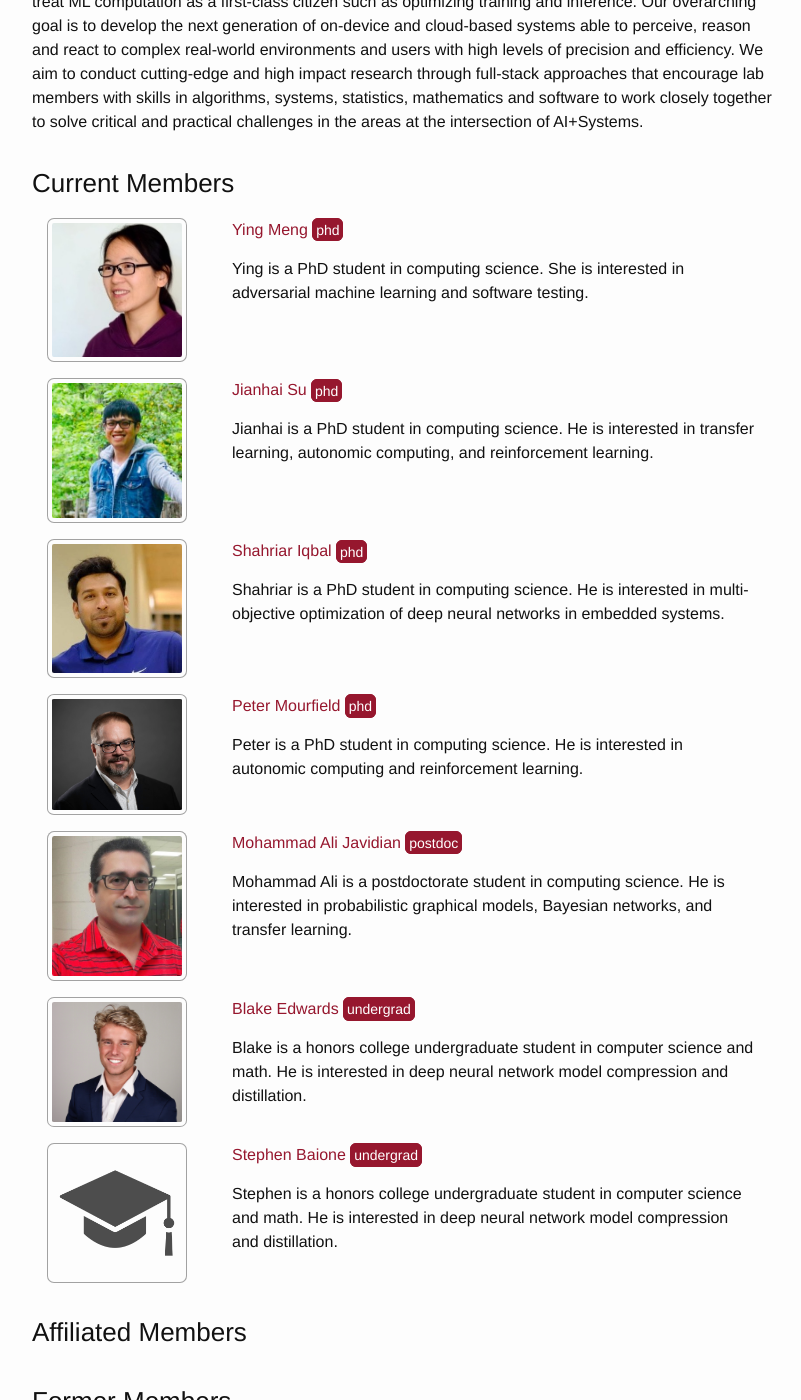
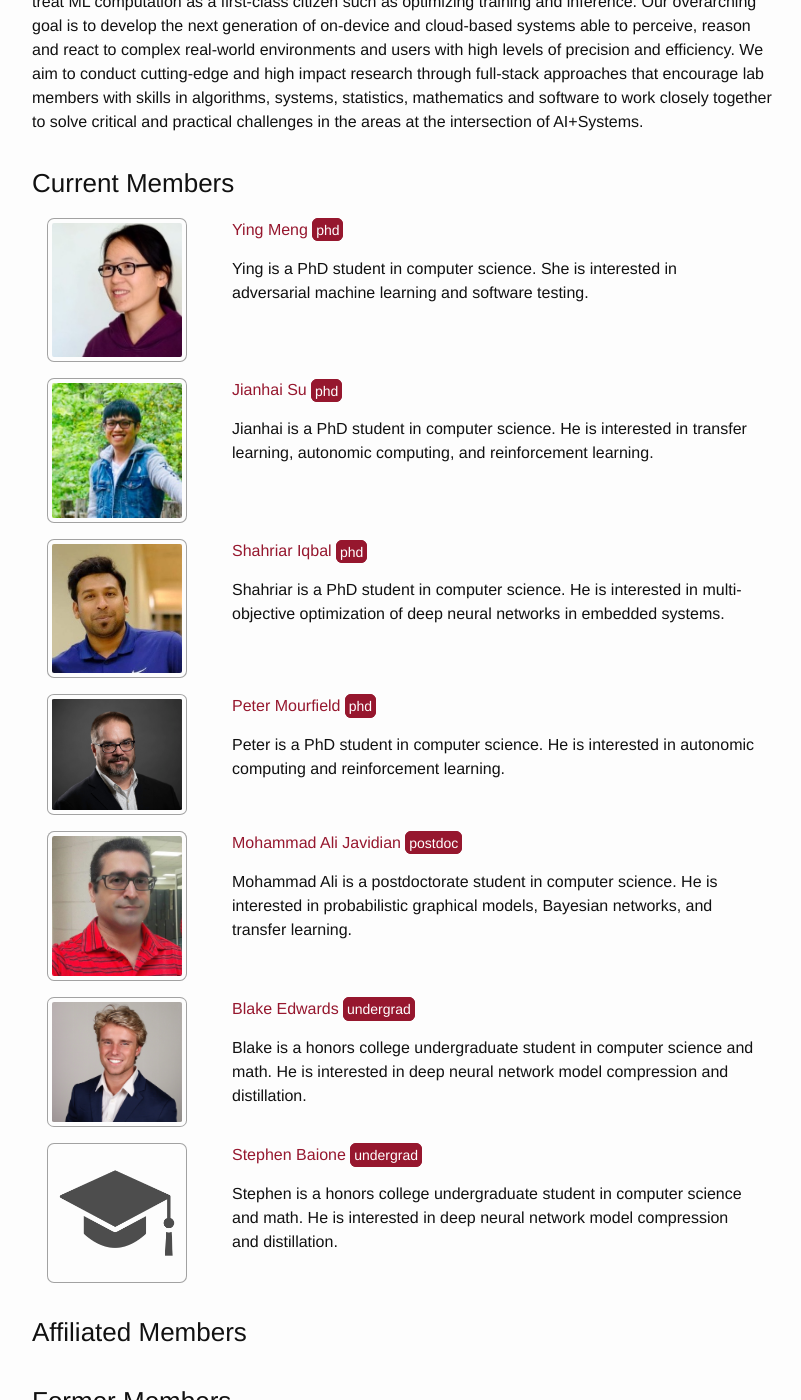
Before and after one commit to pooyanjamshidi/pooyanjamshidi.github.io, a Jekyll site: the page built from nav/students.md, in a window 1280 px wide and 1400 px high, scrolled down 647 px. Shown: the whole window, without its empty margins (238-1039 px from the left). Built offline with Jekyll 4.4.1, drawn with Linux system fonts in a browser that asks for light colours.

Commit message:
updating description

```diff
--- a/_data/members.yml
+++ b/_data/members.yml
@@ -8,35 +8,35 @@
   id: meng
   website: https://meng2010.github.io/
   status: current
-  bio: Ying is a PhD student in computing science. She is interested in adversarial machine learning and software testing.
+  bio: Ying is a PhD student in computer science. She is interested in adversarial machine learning and software testing.
 
 - name: Jianhai Su
   prog: phd
   id: su
   website: https://oceank.github.io/
   status: current
-  bio: Jianhai is a PhD student in computing science. He is interested in transfer learning, autonomic computing, and reinforcement learning.
+  bio: Jianhai is a PhD student in computer science. He is interested in transfer learning, autonomic computing, and reinforcement learning.
 
 - name: Shahriar Iqbal
   prog: phd
   id: iqbal
   website:
   status: current
-  bio: Shahriar is a PhD student in computing science. He is interested in multi-objective optimization of deep neural networks in embedded systems.
+  bio: Shahriar is a PhD student in computer science. He is interested in multi-objective optimization of deep neural networks in embedded systems.
 
 - name: Peter Mourfield
   prog: phd
   id: mourfield
   website: https://peter-mourfield.github.io/
   status: current
-  bio: Peter is a PhD student in computing science. He is interested in autonomic computing and reinforcement learning.
+  bio: Peter is a PhD student in computer science. He is interested in autonomic computing and reinforcement learning.
 
 - name: Mohammad Ali Javidian
   prog: postdoc
   id: javidian
   website: https://cse.sc.edu/~javidian/
   status: current
-  bio: Mohammad Ali is a postdoctorate student in computing science. He is interested in probabilistic graphical models, Bayesian networks, and transfer learning.
+  bio: Mohammad Ali is a postdoctorate student in computer science. He is interested in probabilistic graphical models, Bayesian networks, and transfer learning.
 
 - name: Blake Edwards
   prog: undergrad
```
